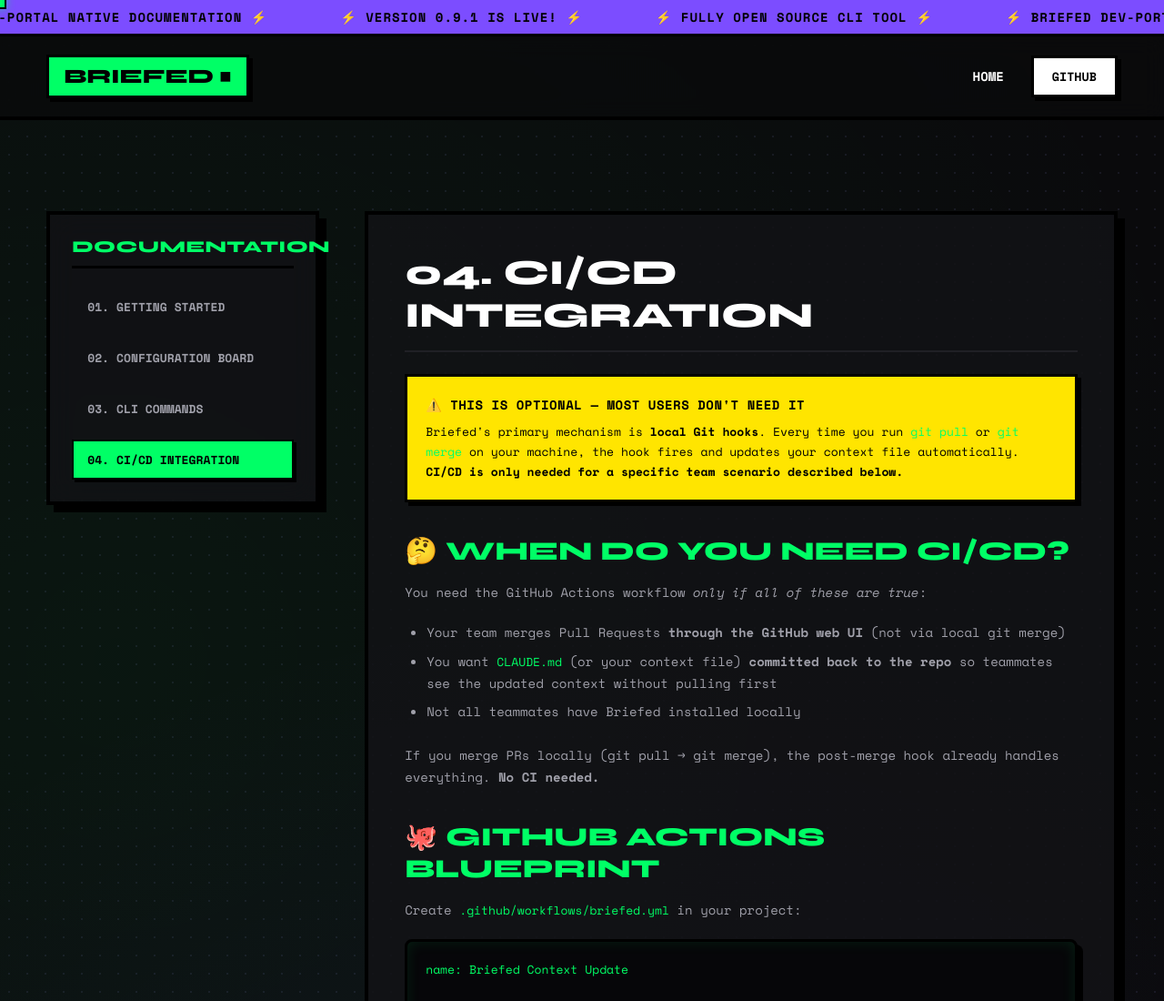
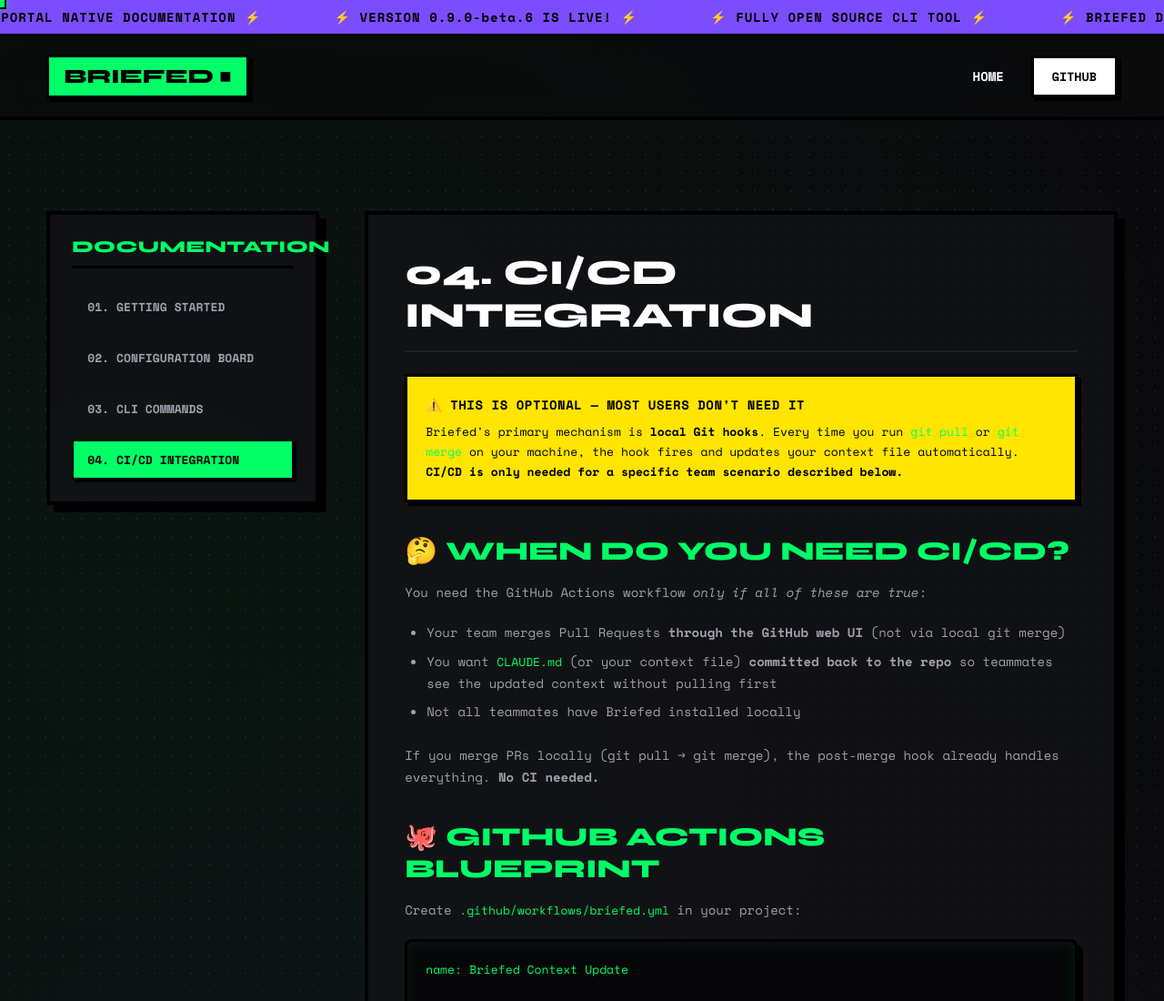
Before and after one commit to thechaitanyaanand/Briefed, a website: page docs/ci-cd.html in a window 1280 px wide. Shown: the top 1100 px of the page at 91% size. Drawn offline with nearby package versions, Linux system fonts and the light colour scheme.

Commit message:
Keep version at pre-release track v0.9.0-beta.6

```diff
--- a/docs/ci-cd.html
+++ b/docs/ci-cd.html
@@ -19,7 +19,7 @@
     <div class="marquee-wrapper-top">
       <div class="marquee-content-top">
         <span>⚡ BRIEFED DEV-PORTAL NATIVE DOCUMENTATION ⚡</span>
-        <span>⚡ VERSION 0.9.1 IS LIVE! ⚡</span>
+        <span>⚡ VERSION 0.9.0-beta.6 IS LIVE! ⚡</span>
         <span>⚡ FULLY OPEN SOURCE CLI TOOL ⚡</span>
         <span>⚡ BRIEFED DEV-PORTAL NATIVE DOCUMENTATION ⚡</span>
       </div>
--- a/package.json
+++ b/package.json
@@ -1,6 +1,6 @@
 {
   "name": "briefed-cli",
-  "version": "0.9.1",
+  "version": "0.9.0-beta.6",
   "description": "AI-powered git context synchronizer — auto-updates CLAUDE.md, AGENTS.md, and AI context files after every git pull or merge",
   "author": "Chaitanya Anand",
   "license": "MIT",
```
Also changed, not shown: docs/cli-reference.html (+1 -1 lines), docs/configuration.html (+1 -1 lines), docs/getting-started.html (+1 -1 lines), docs/index.html (+2 -2 lines).
